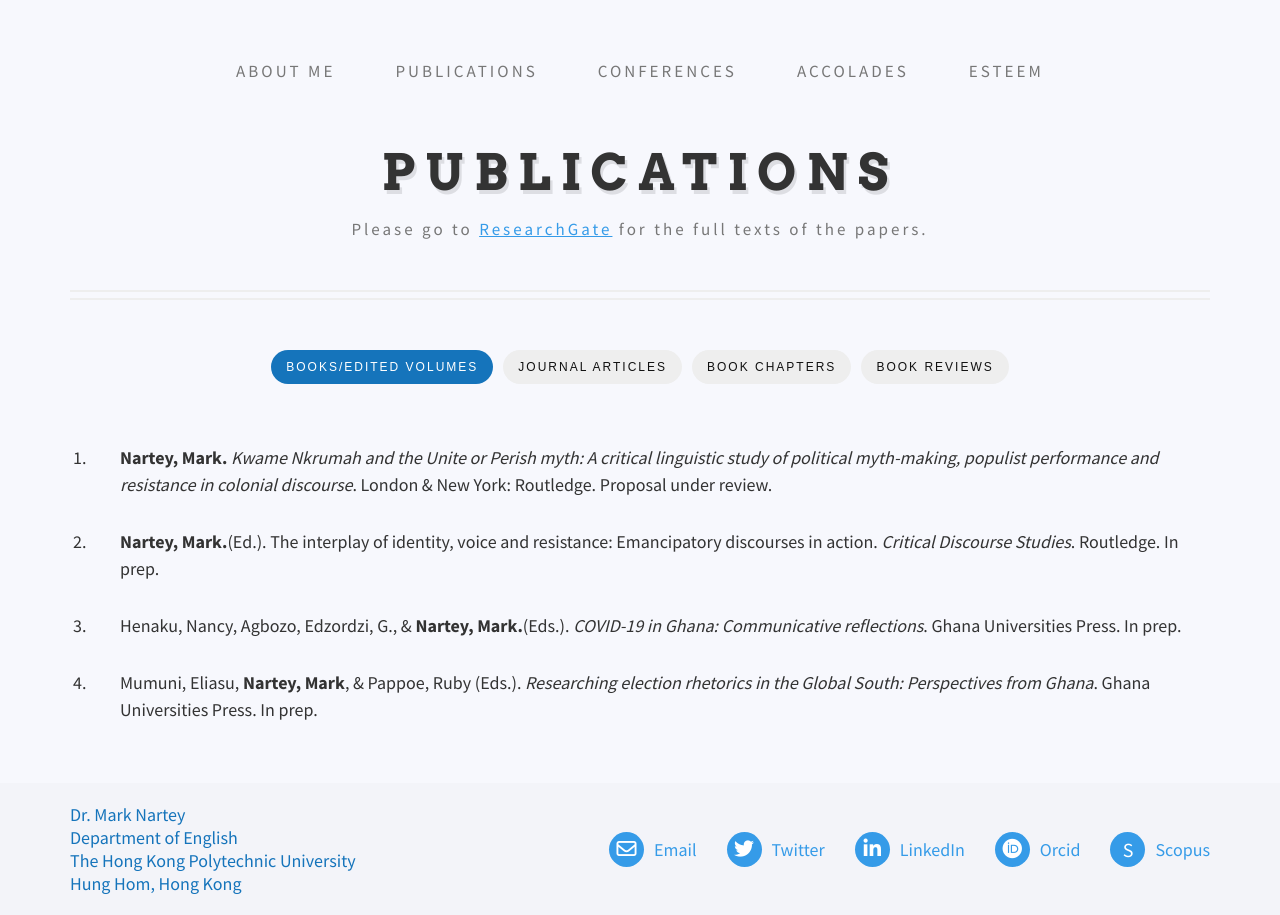
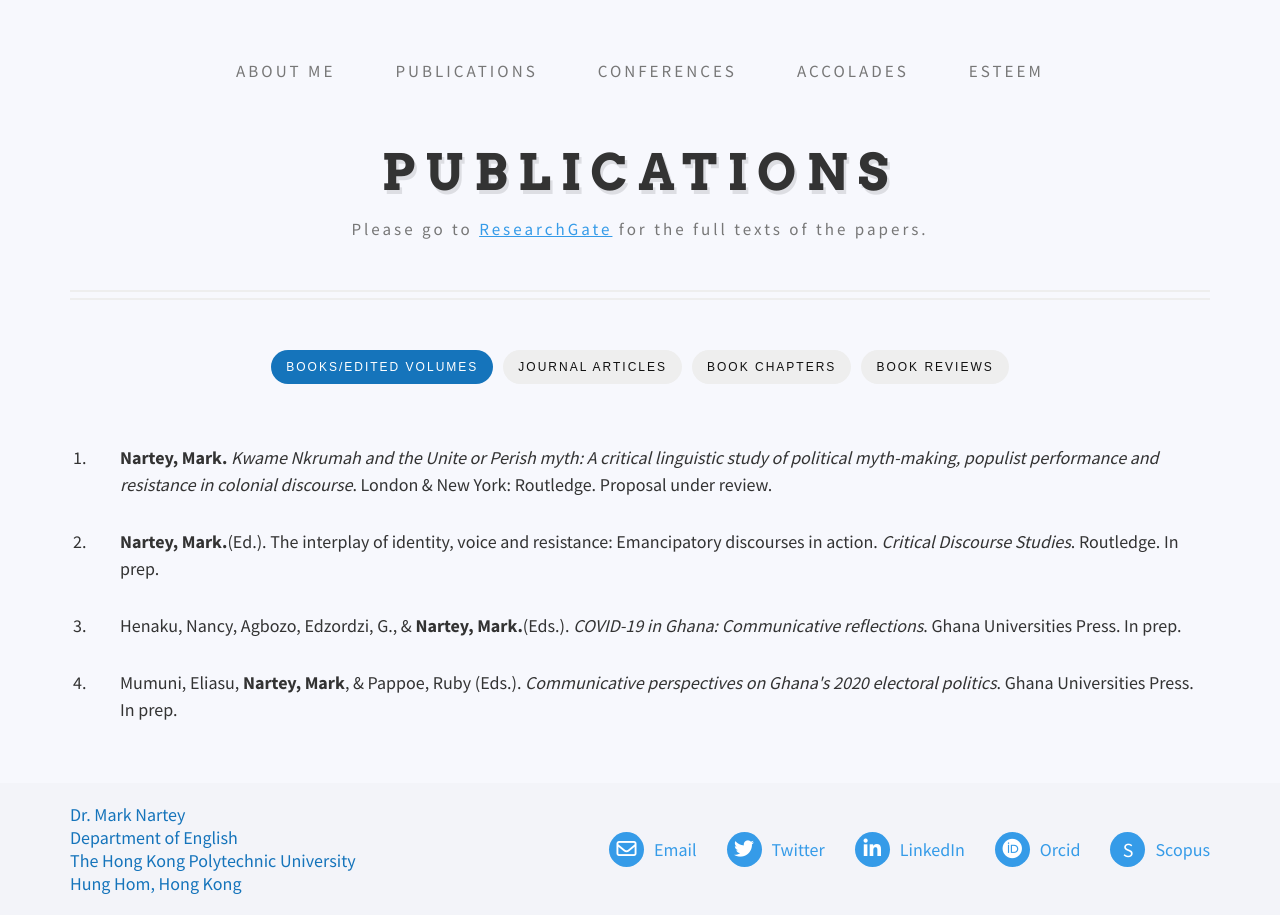
Before and after one commit to danielcornock/marknartey.com, a Jekyll site: the page built from _pages/publications.md, in a window 1280 px wide. Built offline with Jekyll 4.4.1, drawn with Linux system fonts in a browser that asks for light colours; nearby versions of some CDN libraries.

Commit message:
Update Content “Books”

```diff
--- a/_data/books.yml
+++ b/_data/books.yml
@@ -9,6 +9,6 @@ items:
   - content: "Henaku, Nancy, Agbozo, Edzordzi, G., & <b>Nartey, Mark.</b>(Eds.).
       <i>COVID-19 in Ghana: Communicative reflections</I>. Ghana Universities
       Press. In prep."
-  - content: "Mumuni, Eliasu, <b>Nartey, Mark</b>, & Pappoe, Ruby (Eds.). <i>
-      Researching election rhetorics in the Global South: Perspectives from
-      Ghana</I>. Ghana Universities Press. In prep."
+  - content: Mumuni, Eliasu, <b>Nartey, Mark</b>, & Pappoe, Ruby (Eds.). <i>
+      Communicative perspectives on Ghana's 2020 electoral politics</I>. Ghana
+      Universities Press. In prep.
```
